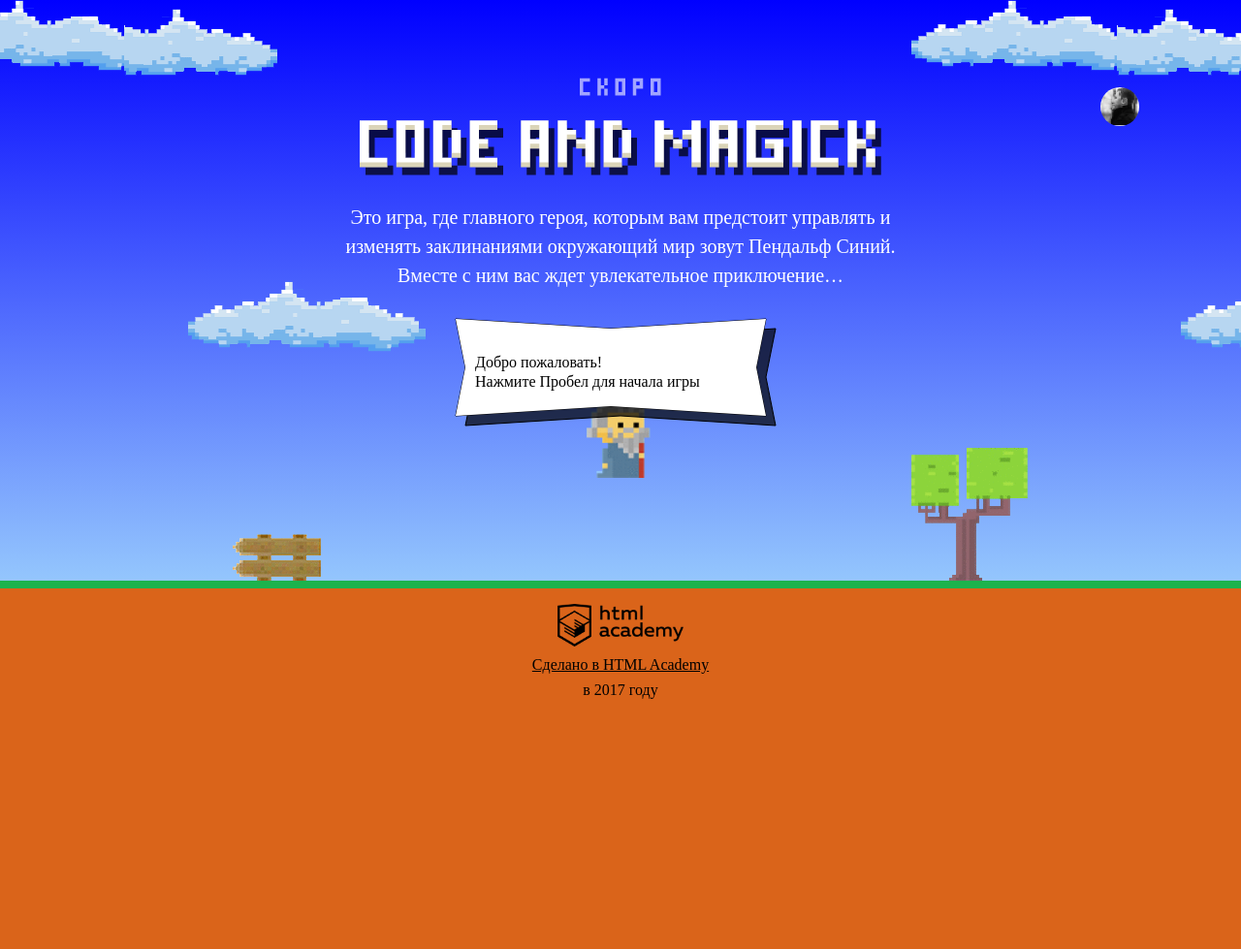
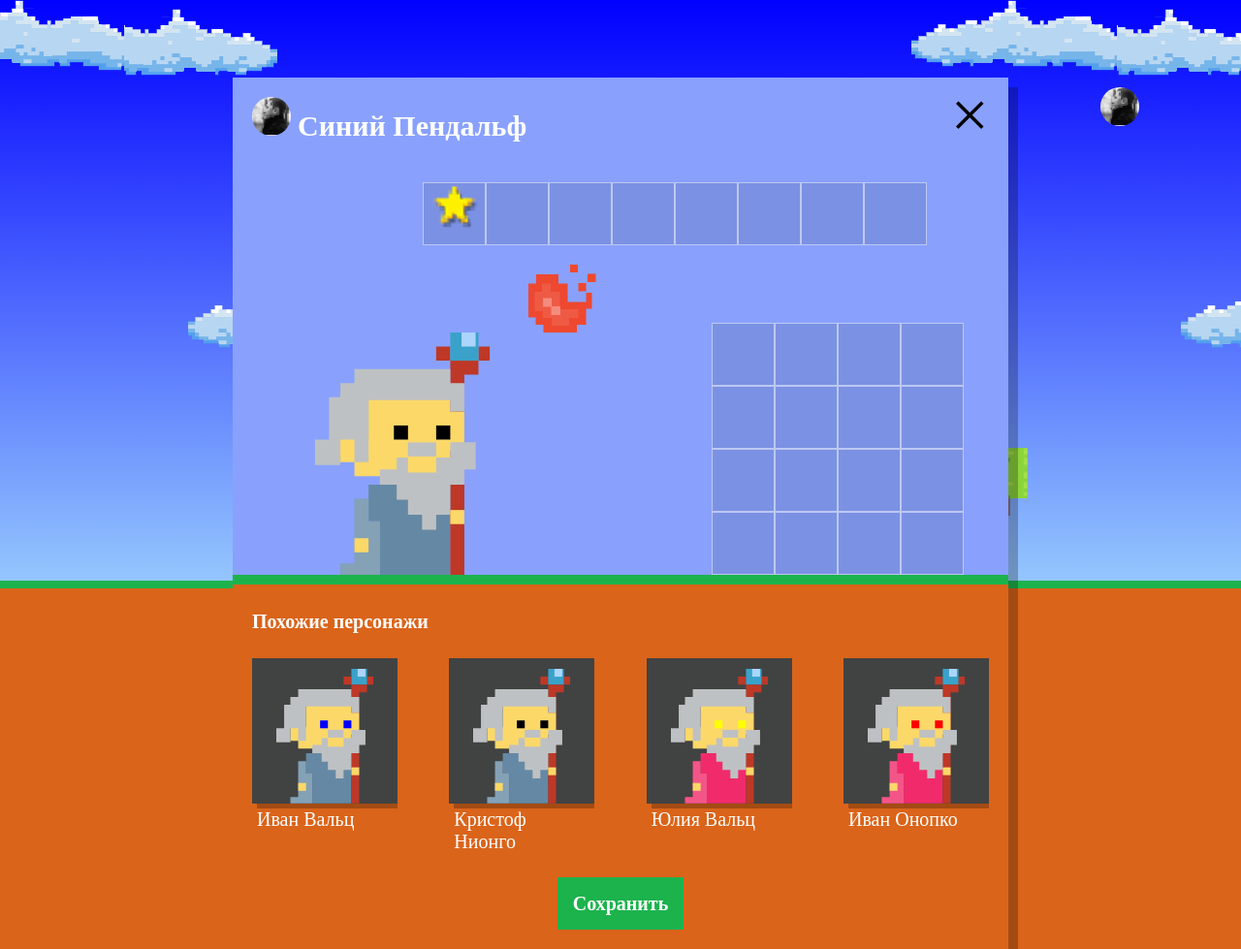
Before and after one commit to kellolo/428965-code-and-magick, a website: page index.html in a window 1280 px wide. Shown: the whole page at 97% size. Before the commit the page ends 800 px from the top, so only its background shows below. Drawn offline with Linux system fonts and the light colour scheme; a web font is replaced by a local one.

Commit message:
Revert "1"
This reverts commit 8f02cbb2fc4ce06f6d5536d148622d3c8dfeaca0.

```diff
--- a/index.html
+++ b/index.html
@@ -203,6 +203,7 @@
 	};
 
 </script>
+<script src="js/setup.js"></script>
 <script src="js/stat.js"></script>
 <script src="js/game.js"></script>
 
--- /dev/null
+++ b/js/setup.js
@@ -0,0 +1,63 @@
+'use strict';
+var WIZARD_NAMES = ['Иван', 'Хуан Себастьян', 'Мария', 'Кристоф', 'Виктор', 'Юлия', 'Люпита', 'Вашингтон'];
+var WIZARD_2NDNAMES = ['да Марья', 'Верон', 'Мирабелла', 'Вальц', 'Онопко', 'Топольницкая', 'Нионго', 'Ирвинг'];
+var COATS = ['rgb(101, 137, 164)', 'rgb(241, 43, 107)', 'rgb(146, 100, 161)', 'rgb(56, 159, 117)', 'rgb(215, 210, 55)', 'rgb(0, 0, 0)'];
+var EYES = ['black', 'red', 'blue', 'yellow', 'green'];
+var wizards = [];
+
+var userDialog = document.querySelector('.setup');
+userDialog.classList.remove('hidden');
+var similarListElement = userDialog.querySelector('.setup-similar-list');
+var similarWizardTemplate = document.querySelector('#similar-wizard-template').content;
+
+var genData = function (name, eye, coat, names, coats, eyes) {
+  names = [];
+  coats = [];
+  eyes = [];
+
+  while (names.length < 4) {
+    name = WIZARD_NAMES[Math.floor(Math.random() * WIZARD_NAMES.length)] + ' ' + WIZARD_2NDNAMES[Math.floor(Math.random() * WIZARD_2NDNAMES.length)];
+    coat = COATS[Math.floor(Math.random() * COATS.length)];
+    eye = EYES[Math.floor(Math.random() * EYES.length)];
+    if (names.indexOf(name) < 0) {
+      names.push(name);
+      coats.push(coat);
+      eyes.push(eye);
+    }
+  }
+  return {names: names, eyes: eyes, coats: coats};
+};
+
+var genObjects = function (i, data, newBie) {
+  data = genData();
+  for (i = 0; i < 4; i++) {
+    newBie = {
+      name: data.names[i],
+      coat: data.coats[i],
+      eyes: data.eyes[i]
+    };
+    wizards.push(newBie);
+  }
+  return wizards;
+};
+
+genObjects();
+
+var renderWizard = function (wizard) {
+  var wizardElement = similarWizardTemplate.cloneNode(true);
+
+  wizardElement.querySelector('.setup-similar-label').textContent = wizard.name;
+  wizardElement.querySelector('.wizard-coat').style.fill = wizard.coat;
+  wizardElement.querySelector('.wizard-eyes').style.fill = wizard.eyes;
+
+  return wizardElement;
+};
+
+var fragment = document.createDocumentFragment();
+
+for (var i = 0; i < wizards.length; i++) {
+  fragment.appendChild(renderWizard(wizards[i]));
+}
+
+similarListElement.appendChild(fragment);
+userDialog.querySelector('.setup-similar').classList.remove('hidden');
```
